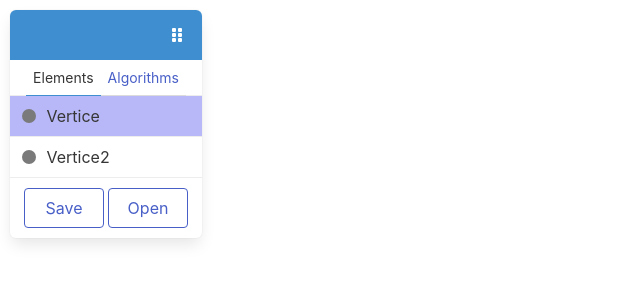
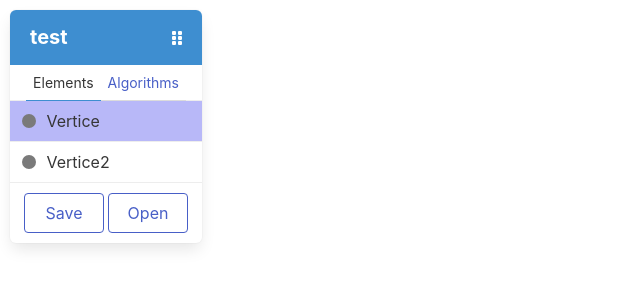
Before and after one commit to AmalAkh/online-graph-editor, a Vue app: page / in a window 1280 px wide. Shown: the top 300 px of the page, without its empty margins (0-640 px from the left). Built offline with nearby package versions, Linux system fonts and the light colour scheme.

Commit message:
Fixes connected with moving panel

```diff
--- a/src/App.vue
+++ b/src/App.vue
@@ -42,10 +42,23 @@ function movePanel(e)
     if(resultX >= 0 && resultX+panelRect.width <= document.documentElement.clientWidth)
     {
       panelX.value = e.clientX-diffX;
+    }else if(resultX <= 0)
+    {
+      panelX.value = 0;
+    }else
+    {
+      panelX.value = document.documentElement.clientWidth-panelRect.width;
     }
+
     if(resultY >= 0 && resultY+panelRect.height <= document.documentElement.clientHeight)
     {
       panelY.value = resultY;
+    }else if(resultY <= 0)
+    {
+      panelY.value = 0;
+    }else
+    {
+      panelY.value = document.documentElement.clientHeight-panelRect.width;
     }
 
 
@@ -55,18 +68,19 @@ const newElementName = ref("Vertice");
 const editingMode = ref("");
 function addElement(e)
 {
+  console.log(e);
   currentElements.push(new Vertice(e.clientX, e.clientY));
 }
 </script>
 
 <template>
-  <div style="width:100%;" @mousemove="movePanel" @mouseup="stopMovingPanel" @click="addElement">
+  <div style="width:100%;" @mousemove.stop="movePanel" @mouseup.stop="stopMovingPanel">
     <nav ref="panel" class="panel is-info instruments-panel" :style="{top:`${panelY}px`, left:`${panelX}px`}">
       <div class="panel-heading">
           <p>
-          {{ editorDataStore.selectedElement?.id }}
+          test
           </p>
-          <span ref="dragElement" class="drag-element" @dragstart="test" @mousemove="movePanel" @mousedown="startMovingPanel" >
+          <span ref="dragElement" class="drag-element" @dragstart="test"  @mousedown.stop="startMovingPanel" >
             <font-awesome-icon icon="grip-vertical" />
           </span>
         </div>
@@ -95,7 +109,7 @@ function addElement(e)
           </button>
         </div>
       </nav>
-      <svg>
+      <svg @click="addElement">
         <component v-for="element in currentElements" :is="availableElements.get(element.name).component" :element="element"></component>
 
       </svg>
--- a/src/app.scss
+++ b/src/app.scss
@@ -13,6 +13,9 @@
 }
 .instruments-panel
   {
+    -webkit-user-select: none; /* Safari */
+  -ms-user-select: none; /* IE 10 and IE 11 */
+  user-select: none;
     background-color: white;
     position: absolute;
     top:10px;
```
